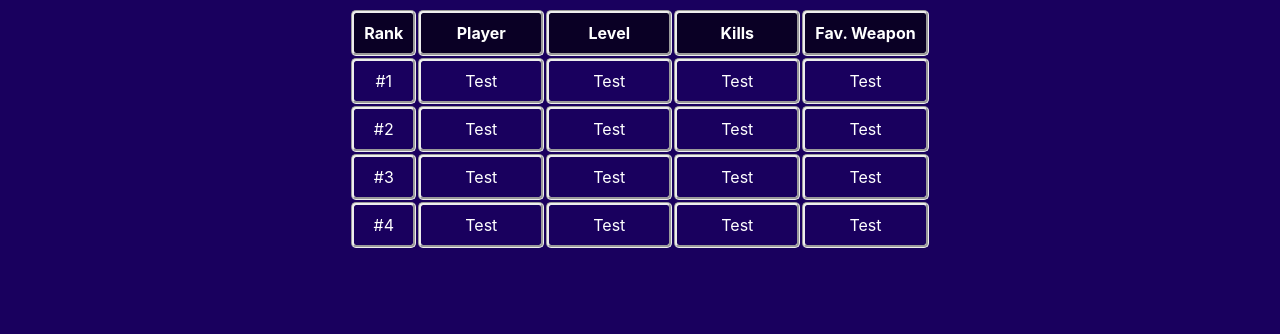
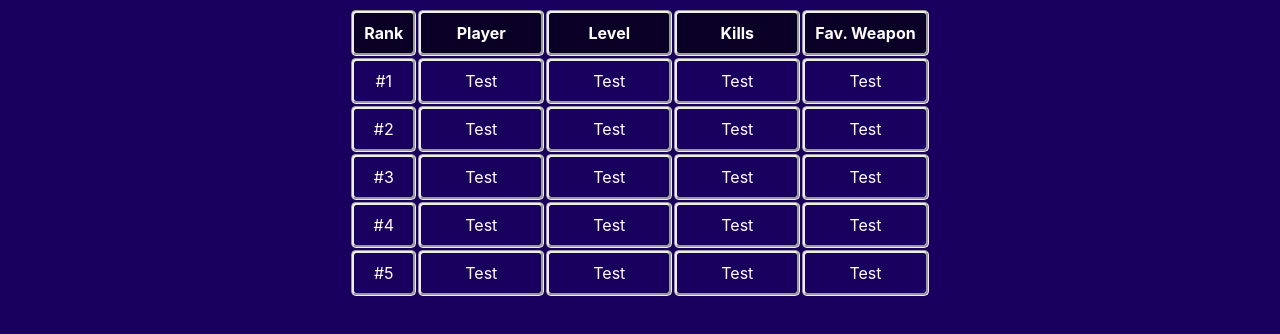
Before and after one commit to ovirtanen0/scrum-projekti, a plain HTML site: page FRONTEND/index.html in a window 1280 px wide. Shown: the part 170-504 px from the top of the page. Drawn offline with Linux system fonts and the light colour scheme.

Commit message:
Backend integraatio
Lisätty viides taulukko ja script.js tiedosto linkitetty.

```diff
--- a/FRONTEND/index.html
+++ b/FRONTEND/index.html
@@ -25,31 +25,38 @@
             </tr>
             <tr>
                 <td>#1</td>
-                <td class="widetable">Test</td>
-                <td class="widetable">Test</td>
-                <td class="widetable">Test</td>
-                <td class="widetable">Test</td>
+                <td class="widetable" id="1u">Test</td>
+                <td class="widetable" id="1l">Test</td>
+                <td class="widetable" id="1k">Test</td>
+                <td class="widetable" id="1f">Test</td>
             </tr>
             <tr>
                 <td>#2</td>
-                <td class="widetable">Test</td>
-                <td class="widetable">Test</td>
-                <td class="widetable">Test</td>
-                <td class="widetable">Test</td>
+                <td class="widetable" id="2u">Test</td>
+                <td class="widetable" id="2l">Test</td>
+                <td class="widetable" id="2k">Test</td>
+                <td class="widetable" id="2f">Test</td>
             </tr>
             <tr>
                 <td>#3</td>
-                <td class="widetable">Test</td>
-                <td class="widetable">Test</td>
-                <td class="widetable">Test</td>
-                <td class="widetable">Test</td>
+                <td class="widetable" id="3u">Test</td>
+                <td class="widetable" id="3l">Test</td>
+                <td class="widetable" id="3k">Test</td>
+                <td class="widetable" id="3f">Test</td>
             </tr>
             <tr>
                 <td>#4</td>
-                <td class="widetable">Test</td>
-                <td class="widetable">Test</td>
-                <td class="widetable">Test</td>
-                <td class="widetable">Test</td>
+                <td class="widetable" id="4u">Test</td>
+                <td class="widetable" id="4l">Test</td>
+                <td class="widetable" id="4k">Test</td>
+                <td class="widetable" id="4f">Test</td>
+            </tr>
+            <tr>
+                <td>#5</td>
+                <td class="widetable" id="5u">Test</td>
+                <td class="widetable" id="5l">Test</td>
+                <td class="widetable" id="5k">Test</td>
+                <td class="widetable" id="5f">Test</td>
             </tr>
         </table>
     </center>
@@ -108,6 +115,7 @@
         </form>
     </div>
 
+    <script src="script.js"></script>
     <script src="modal_script.js"></script>
 
 </body>
```
